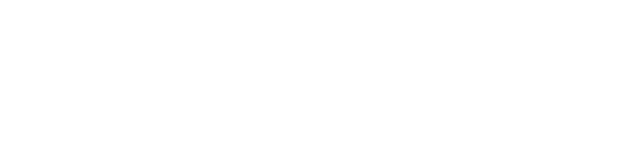
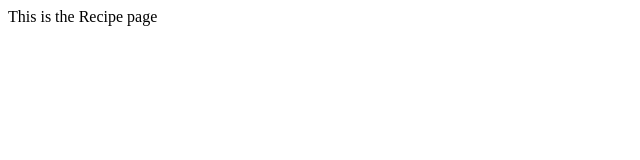
Before and after one commit to siddhikotre/RecipeRadar, a plain HTML site: page templates/recipe.html in a window 1280 px wide. Shown: the whole page, without its empty margins (0-640 px from the left). Drawn offline with Linux system fonts and the light colour scheme.

Commit message:
Update recipe.html

```diff
--- a/templates/recipe.html
+++ b/templates/recipe.html
@@ -6,6 +6,6 @@
     <title>Document</title>
 </head>
 <body>
-
+    This is the Recipe page
 </body>
 </html>
```
